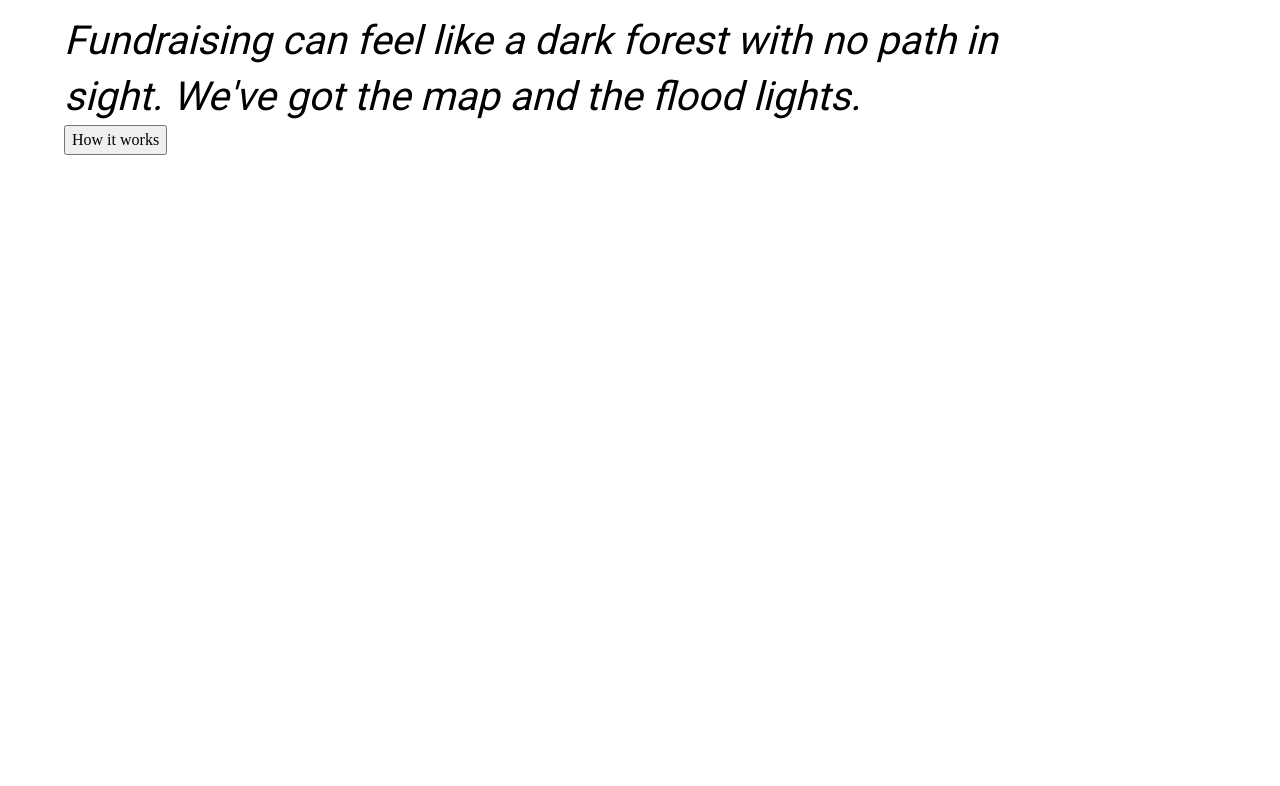
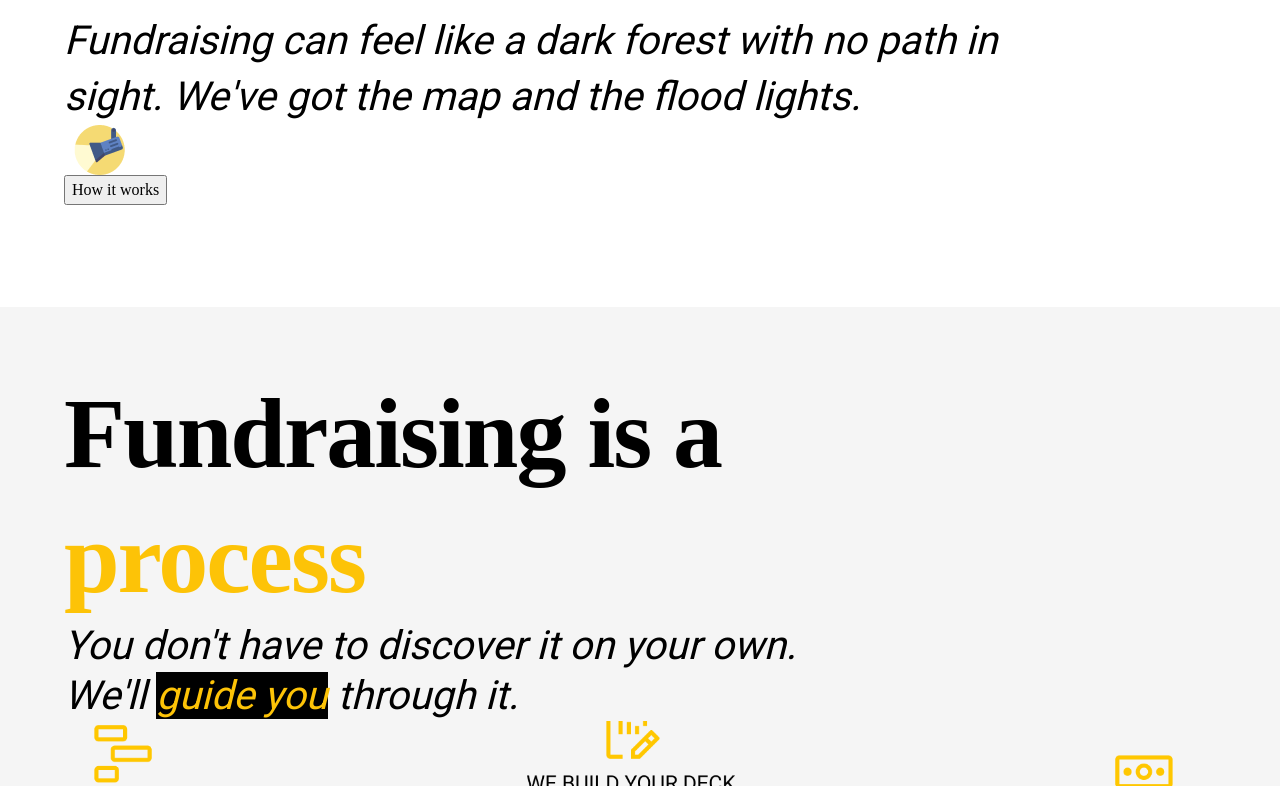
Before and after one commit to vickalchev/ftw-pitch, a Gatsby site: page / in a window 1280 px wide. Shown: the part 474-1260 px from the top of the page. Before the commit the page ends 810 px from the top, so only its background shows below. Built offline with nearby package versions, Linux system fonts and the light colour scheme; Gatsby itself is replaced by a stand-in of ours.

Commit message:
Created the process component.

```diff
--- a/src/components/Header.js
+++ b/src/components/Header.js
@@ -1,5 +1,6 @@
 import React from 'react';
 import { Link } from 'gatsby';
+import FloodlightIcon from '../assets/spotlightIcon.png';
 import {
     container,
     circle1,
@@ -18,7 +19,13 @@ const Header = () => {
             <div className = {circle2} />
             <div className = {circle3} />
             <h1 className= {h1}>VCs helping founders fundraise</h1>
-            <h2 className={h2}>Fundraising can feel like a dark forest with no path in sight. We've got the map and the flood lights.</h2> <span className={floodlightIcon}></span>
+            <h2 className={h2}>Fundraising can feel like a dark forest with no path in sight. We've got the map and the flood lights.
+                <span className={floodlightIcon}>
+                    <img
+                        src={FloodlightIcon}
+                        alt='Floodlight Icon' />
+                </span>
+            </h2>
             <button className = {howItWorksBtn}>How it works</button>
 
         </div>
--- /dev/null
+++ b/src/components/Process.js
@@ -0,0 +1,31 @@
+import React from 'react';
+import ProcessMap from '../assets/ProcessMap.png';
+import {
+    container,
+    h1,
+    h2,
+    process,
+    guideYou,
+    processMap,
+
+ } from './process.module.css';
+
+const Process = () => {
+    return (
+        <div className={container}>
+            <h1 className={h1}>Fundraising is a </h1> <h1 className={process}>process</h1>
+            <h2 className={h2}>You don't have to discover it on your own.</h2>
+            <h2 className={h2}>We'll <span className = {guideYou}> guide you</span> through it.</h2>
+            <img
+                className={processMap}
+                src={ProcessMap}
+                alt='Process Map'
+
+                />
+
+
+        </div>
+    )
+}
+
+export default Process;
--- a/src/components/header.module.css
+++ b/src/components/header.module.css
@@ -1,7 +1,8 @@
 .container {
     margin: auto;
-    margin-top: 10px;
+
     max-width: 90%;
+    height: 70vh;
 
 }
 
--- /dev/null
+++ b/src/components/process.module.css
@@ -0,0 +1,55 @@
+.container {
+    margin: auto;
+    padding-top: 5%;
+    padding-bottom: 5%;
+    background-color: #F5F5F5;
+}
+
+.h1 {
+    margin-left: 5%;
+    font-style: normal;
+    font-weight: 900;
+    font-size: 100px;
+    line-height: 125%;
+    /* or 125px */
+    letter-spacing: -0.02em;
+
+}
+
+.process {
+    margin-left: 5%;
+    font-style: normal;
+    font-weight: 900;
+    font-size: 100px;
+    line-height: 125%;
+    /* or 125px */
+    letter-spacing: -0.02em;
+
+    color:#FDC307;
+
+}
+
+.h2 {
+    margin-left: 5%;
+    width: 90%;
+    font-family: 'Roboto';
+    font-style: italic;
+    font-weight: 200;
+    font-size: 40px;
+    line-height: 125%;
+}
+
+.guideYou {
+    background-color: black;
+    color: #FDC307;
+    font-weight: 300;
+}
+
+.process-map {
+    display: block;
+    margin-left: auto;
+    margin-right: auto;
+    margin-top:10%;
+    width: 75%;
+    height: auto;
+}
--- a/src/pages/index.js
+++ b/src/pages/index.js
@@ -2,12 +2,14 @@ import * as React from 'react';
 import './reset.css';
 import NavBar from '../components/NavBar';
 import Header from '../components/Header';
+import Process from '../components/Process';
 
 const IndexPage = () => {
   return (
     <main>
       <NavBar />
       <Header />
+      <Process />
 
     </main>
   )
```
Also changed, not shown: src/assets/ProcessMap.png (added), src/assets/spotlightIcon.png (added).
